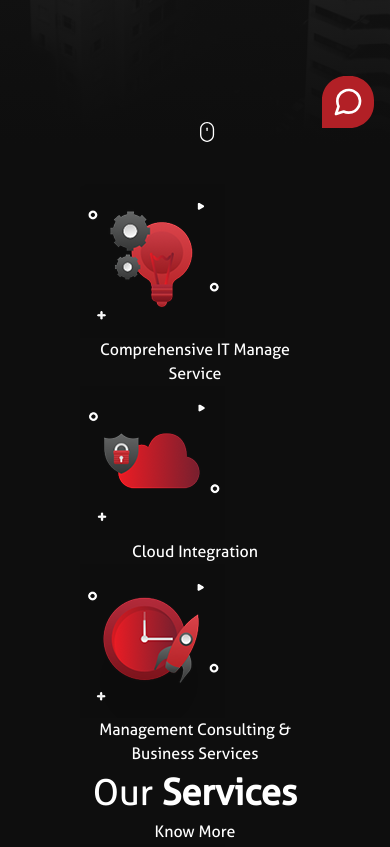
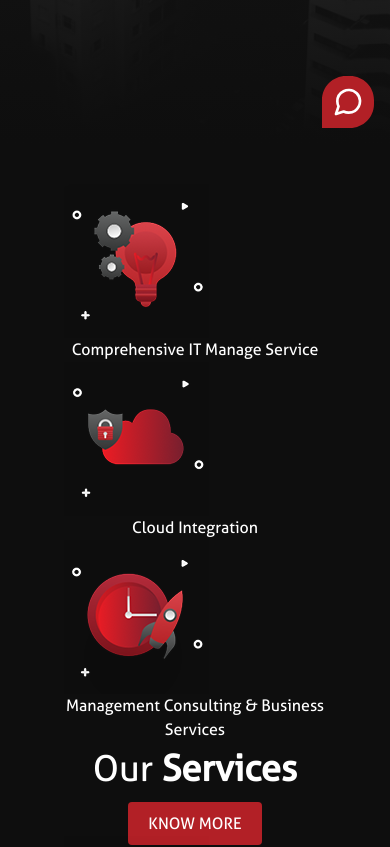
Before and after one commit to hudaprs/bts_new, a React (Create React App) app: page / in a window 390 px wide. Shown: the part 700-1547 px from the top of the page. Built offline with nearby package versions, Linux system fonts and the light colour scheme.

Commit message:
completing home services and make it responsive

```diff
--- /dev/null
+++ b/src/assets/styles/_mobile.css
@@ -0,0 +1,40 @@
+/* Medium size */
+@media (max-width: 768px) {
+  /* Home - Services */
+  #home-service {
+    grid-template-areas:
+      "content"
+      "item-1"
+      "item-2"
+      "item-3"
+      "item-4"
+      "item-5"
+      "item-6";
+  }
+
+  #home-service .services-title {
+    margin-bottom: 40px;
+  }
+
+  #home-service .home-service-box {
+    flex-direction: column;
+    justify-content: center;
+    align-items: center;
+    text-align: center;
+    padding: 0 20px;
+    width: 200px;
+    height: 150px;
+  }
+
+  #home-service .home-service-box img {
+    align-self: center;
+    margin: 0;
+    width: 60px;
+    height: 60px;
+  }
+
+  #home-service .home-service-box p {
+    font-size: 12px;
+    margin: 0;
+  }
+}
--- a/src/assets/styles/style.css
+++ b/src/assets/styles/style.css
@@ -43,3 +43,4 @@ body {
 
 /* Home */
 @import "../_home.css";
+@import "../_mobile.css";
--- a/src/components/inc/main/Navbar.js
+++ b/src/components/inc/main/Navbar.js
@@ -9,7 +9,7 @@ const Navbar = () => {
       className='w-full z-50 fixed bg-dark-with-opacity text-white text-sm font-default font-hairline'
       style={toggleNav ? styles.navbarResponsive : styles.navbar}
     >
-      <div className='px-20 pt-6 m-auto flex justify-between items-center'>
+      <div className='px-6 md:px-20 pt-6 m-auto flex justify-between items-center'>
         <img
           src={require("../../../assets/img/Navbar/NavbarLogo.png")}
           alt='BTS.id'
--- a/src/components/main/home/HomeServices.js
+++ b/src/components/main/home/HomeServices.js
@@ -1,15 +1,19 @@
 import React from "react"
+import { Link } from "react-router-dom"
 
 const HomeServices = () => {
   return (
-    <div className='px-20 py-10 font-primary text-center' id='home-service'>
+    <div
+      className='px-16 md:px-20 py-10 font-primary text-center'
+      id='home-service'
+    >
       <div className='home-service-box item-1'>
         <img
           src={require("../../../assets/img/Home/Services/Comperhensive.png")}
           alt='Logo1'
           className='home-service-logo'
         />
-        <p className='lead'>Comprehensive IT Manage Service</p>
+        <p>Comprehensive IT Manage Service</p>
       </div>
 
       <div className='home-service-box item-2'>
@@ -18,7 +22,7 @@ const HomeServices = () => {
           alt='Logo5'
           className='home-service-logo'
         />
-        <p className='lead'>Cloud Integration</p>
+        <p>Cloud Integration</p>
       </div>
 
       <div className='home-service-box item-3'>
@@ -27,17 +31,17 @@ const HomeServices = () => {
           alt='Logo3'
           className='home-service-logo'
         />
-        <p className='lead'>Management Consulting & Business Services</p>
+        <p>Management Consulting & Business Services</p>
       </div>
 
       <div className='services-title text-center' id='home-service-title'>
         <div>
-          <h3 className='text-4xl md:text-5xl'>
+          <h3 className='text-4xl md:text-5xl mb-4'>
             Our <strong>Services</strong>
           </h3>
-          <a href='#!' className='btn btn-primary mb-4'>
-            Know More
-          </a>
+          <Link to='#!' className='bg-primary py-3 px-5 rounded'>
+            KNOW MORE
+          </Link>
         </div>
       </div>
 
@@ -47,7 +51,7 @@ const HomeServices = () => {
           alt='Logo4'
           className='home-service-logo'
         />
-        <p className='lead'>Web & Mobile Development</p>
+        <p>Web & Mobile Development</p>
       </div>
 
       <div className='home-service-box item-5'>
@@ -56,7 +60,7 @@ const HomeServices = () => {
           alt='Logo5'
           className='home-service-logo'
         />
-        <p className='lead'>Business Intelligence, Big Data</p>
+        <p>Business Intelligence, Big Data</p>
       </div>
 
       <div className='home-service-box item-6'>
@@ -65,7 +69,7 @@ const HomeServices = () => {
           alt='Logo6'
           className='home-service-logo'
         />
-        <p className='lead'>More than What Listed</p>
+        <p>More than What Listed</p>
       </div>
     </div>
   )
--- a/src/components/main/home/HomeShowcase.js
+++ b/src/components/main/home/HomeShowcase.js
@@ -12,7 +12,7 @@ const HomeShowcase = () => {
     <div className='showcase font-primary text-white ' style={styles.showcase}>
       {/* Showcase Container */}
       <div
-        className='grid px-20 grid-cols-2 justify-center items-center relative'
+        className='grid px-16 md:px-20 grid-cols-2 justify-center items-center relative'
         style={{ height: "100vh" }}
       >
         {/* Showcase Content */}
@@ -55,7 +55,7 @@ const HomeShowcase = () => {
           {/* Scroll To Bottom */}
           <img
             src={MouseIcon}
-            className='absolute bottom-0'
+            className='hidden absolute bottom-0 md:block'
             style={{
               left: "50%",
               right: "25%"
```
Also changed, not shown: src/assets/styles/tailwind/style.css, 1 other file (tests, documents, lock files or other folders).
